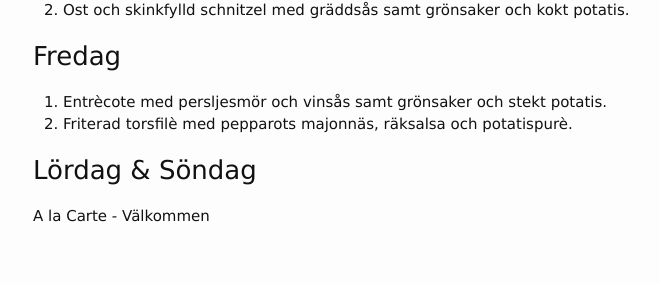
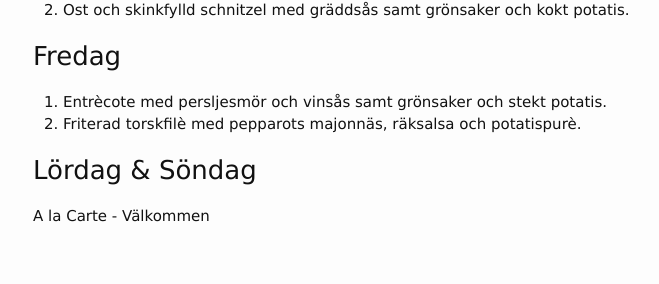
Before and after one commit to FarInn62/farinn62.github.io, a Jekyll site: the page built from lunch.md, in a window 1280 px wide. Shown: the part 679-963 px from the top of the page, without its empty margins (237-896 px from the left). Built offline with Jekyll 4.4.1, drawn with Linux system fonts in a browser that asks for light colours.

Commit message:
Update lunch.md

```diff
--- a/lunch.md
+++ b/lunch.md
@@ -35,7 +35,7 @@ Alla rätter: 80:- Take away: 65:-
 ### Fredag
 
 1. Entrècote med persljesmör och vinsås samt grönsaker och stekt potatis.
-2. Friterad torsfilè med pepparots majonnäs, räksalsa och potatispurè.
+2. Friterad torskfilè med pepparots majonnäs, räksalsa och potatispurè.
 
 ### Lördag & Söndag
 A la Carte - Välkommen
```
